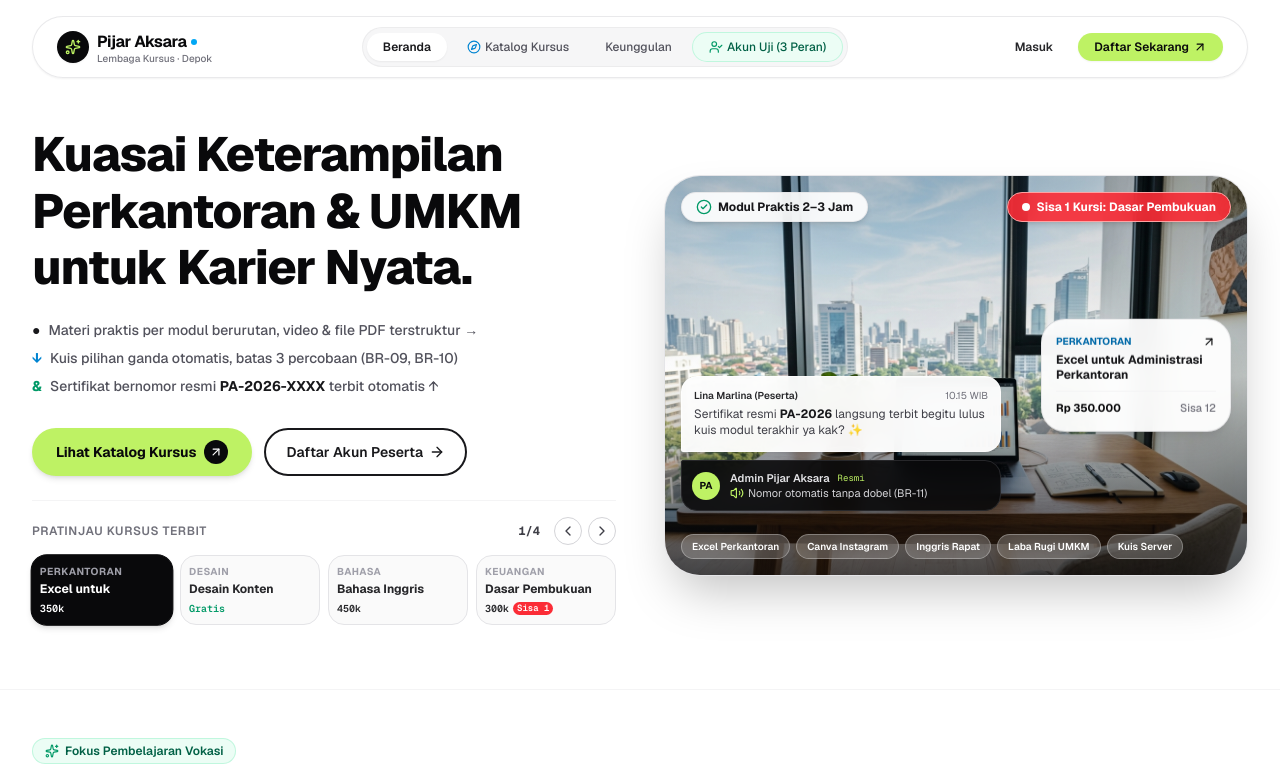
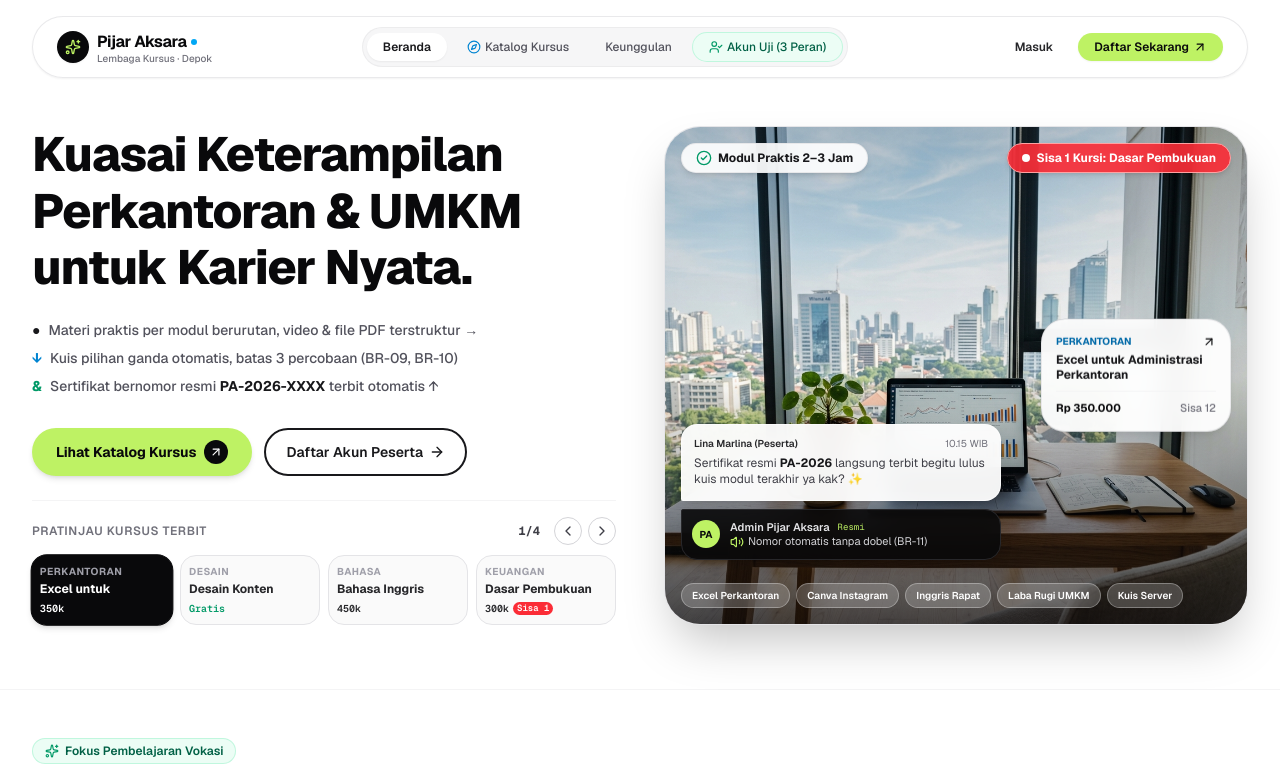
Before and after one commit to salmouzx/kursus-pijar-aksara-salma, a Next.js app: page / in a window 1280 px wide. Shown: the top 782 px of the page. Built offline with nearby package versions, Linux system fonts and the light colour scheme.

Commit message:
style(hero): perpanjang tinggi gambar dan sejajarkan bagian atas dengan headline

```diff
--- a/src/components/hero-section.tsx
+++ b/src/components/hero-section.tsx
@@ -39,7 +39,7 @@ export function HeroSection({ onSelectCourse, onOpenAuth, onScrollToCatalog }: H
   return (
     <section className="w-full bg-white pt-8 sm:pt-14 lg:pt-16 pb-12 sm:pb-16 border-b border-zinc-100">
       <div className="max-w-7xl mx-auto px-4 sm:px-6 lg:px-8">
-        <div className="grid grid-cols-1 lg:grid-cols-12 gap-8 lg:gap-12 items-center">
+        <div className="grid grid-cols-1 lg:grid-cols-12 gap-8 lg:gap-12 items-stretch">
 
           {/* Left Column: Bold Typography & Content */}
           <div className="lg:col-span-6 flex flex-col justify-between space-y-6">
@@ -155,8 +155,8 @@ export function HeroSection({ onSelectCourse, onOpenAuth, onScrollToCatalog }: H
           </div>
 
           {/* Right Column: High-Impact Visual Frame with Floating Elements */}
-          <div className="lg:col-span-6 relative">
-            <div className="relative aspect-[4/3] sm:aspect-[16/11] rounded-[28px] sm:rounded-[36px] overflow-hidden border border-zinc-200/90 shadow-2xl group bg-zinc-100">
+          <div className="lg:col-span-6 relative flex flex-col">
+            <div className="relative w-full h-full min-h-[500px] sm:min-h-[580px] lg:min-h-full rounded-[28px] sm:rounded-[36px] overflow-hidden border border-zinc-200/90 shadow-2xl group bg-zinc-100">
 
               {/* Photo Image */}
               <Image
```
